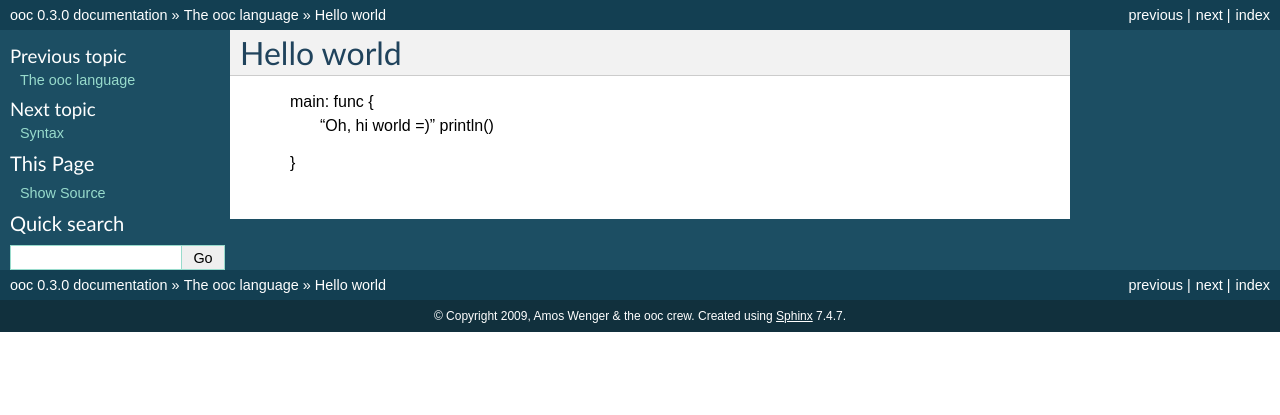
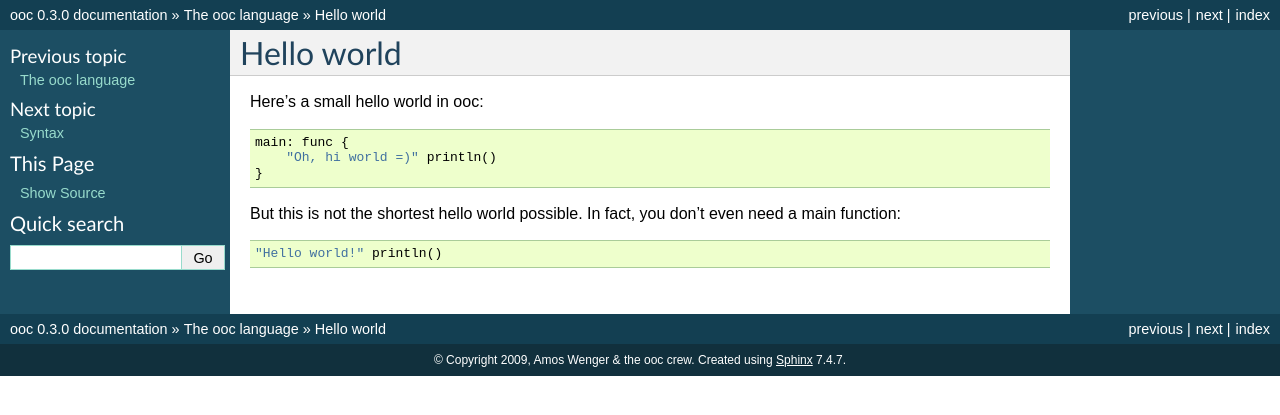
Before and after one commit to fasterthanlime/ooc-docs, a Sphinx documentation site: the page built from source/language/helloworld.rst, in a window 1280 px wide. Shown: the top 415 px of the page. Built offline with Sphinx 7.4.7, drawn with Linux system fonts in a browser that asks for light colours.

Commit message:
Pimped up helloworld.rst

```diff
--- a/source/language/helloworld.rst
+++ b/source/language/helloworld.rst
@@ -1,6 +1,13 @@
 Hello world
 ===========
+
+Here's a small hello world in ooc::
 
     main: func {
         "Oh, hi world =)" println()
     }
+
+But this is not the shortest hello world possible.
+In fact, you don't even need a main function::
+
+    "Hello world!" println()
```
